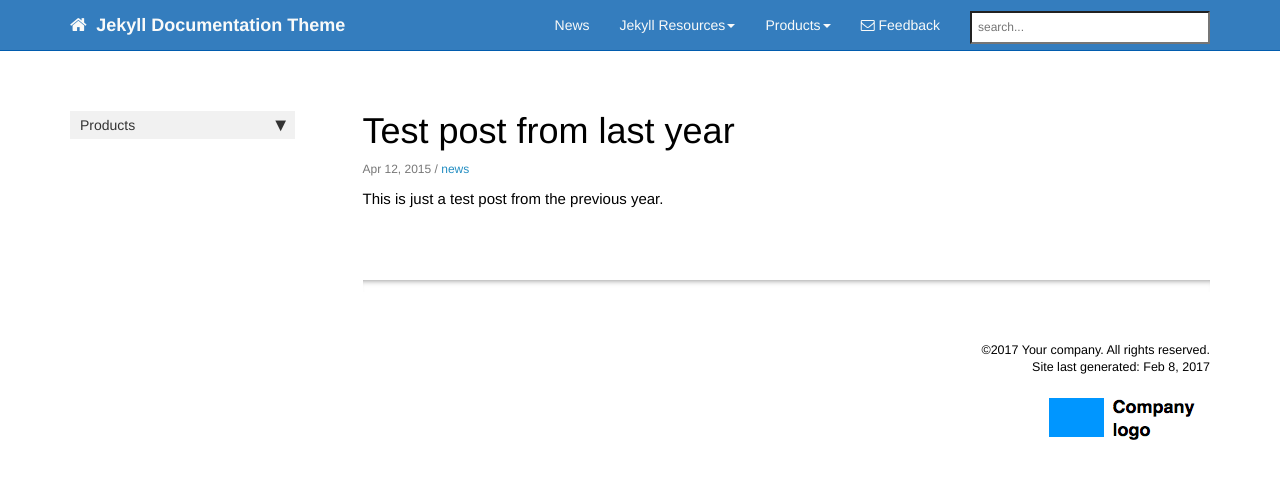
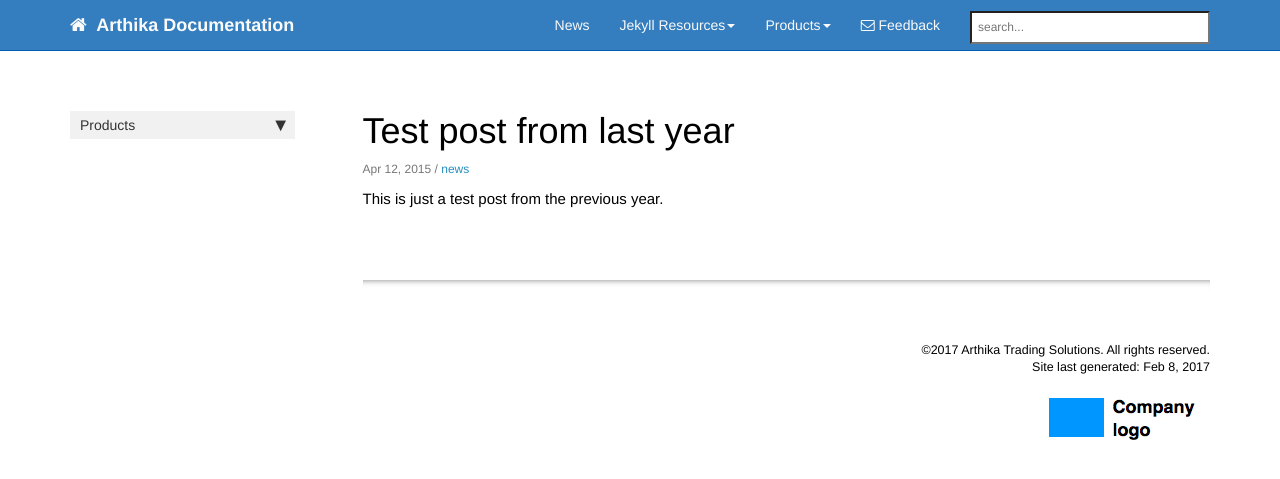
Before and after one commit to Arthika/Documentation, a Jekyll site: the page built from _posts/2015-04-12-test-post-last-year.md, in a window 1280 px wide. Shown: the top 479 px of the page. Built offline with Jekyll 4.4.1, drawn with Linux system fonts in a browser that asks for light colours; nearby versions of some CDN libraries; comment, search, counter and statistics services are not loaded.

Commit message:
Update _config.yml

```diff
--- a/_config.yml
+++ b/_config.yml
@@ -3,13 +3,13 @@ repository: tomjohnson1492/documentation-theme-jekyll
 output: web
 # this property is useful for conditional filtering of content that is separate from the PDF.
 
-topnav_title: Jekyll Documentation Theme
+topnav_title: Arthika Documentation
 # this appears on the top navigation bar next to the home button
 
-site_title: Jekyll theme for documentation
+site_title: Arthika Documentation
 # this appears in the html browser tab for the site title (seen mostly by search engines, not users)
 
-company_name: Your company
+company_name: Arthika Trading Solutions
 # this appears in the footer
 
 github_editme_path: tomjohnson1492/documentation-theme-jekyll/blob/gh-pages/
@@ -31,7 +31,7 @@ exclude:
 
 feedback_subject_line: Jekyll documentation theme
 
-feedback_email: tomjohnson1492@gmail.com
+feedback_email: webmaster@arthikatrading.com
 # used as a contact email for the Feedback link in the top navigation bar
 
 # feedback_disable: true
```
